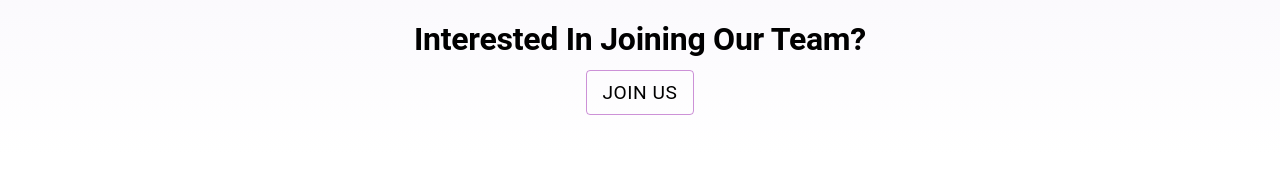
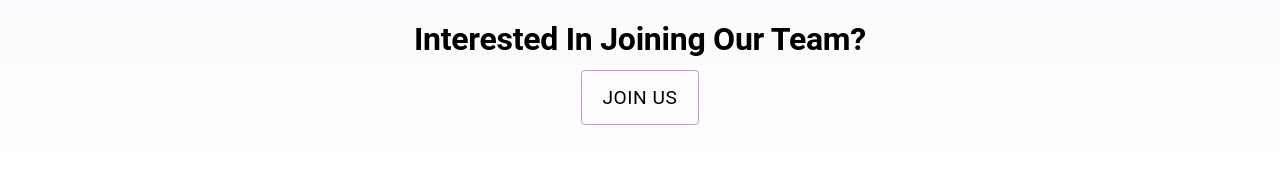
Before and after one commit to Bravo-Luis/teach4speech, a React (Vite) app: page / in a window 1280 px wide. Shown: the part 9037-9212 px from the top of the page. Built offline with nearby package versions, Linux system fonts and the light colour scheme; no server answers.

Commit message:
Made Join Us Button Bigger + Bold

```diff
--- a/src/components/landing/Team/Team.tsx
+++ b/src/components/landing/Team/Team.tsx
@@ -203,6 +203,9 @@ function Team() {
         navigate('/join-us');
       }} sx={{
         color: 'black',
+        fontSize: "1.2rem",
+        fontWeight: "bold",
+        padding: "10px 20px"
       }} variant="outlined">
          Join Us
       </Button>
```
